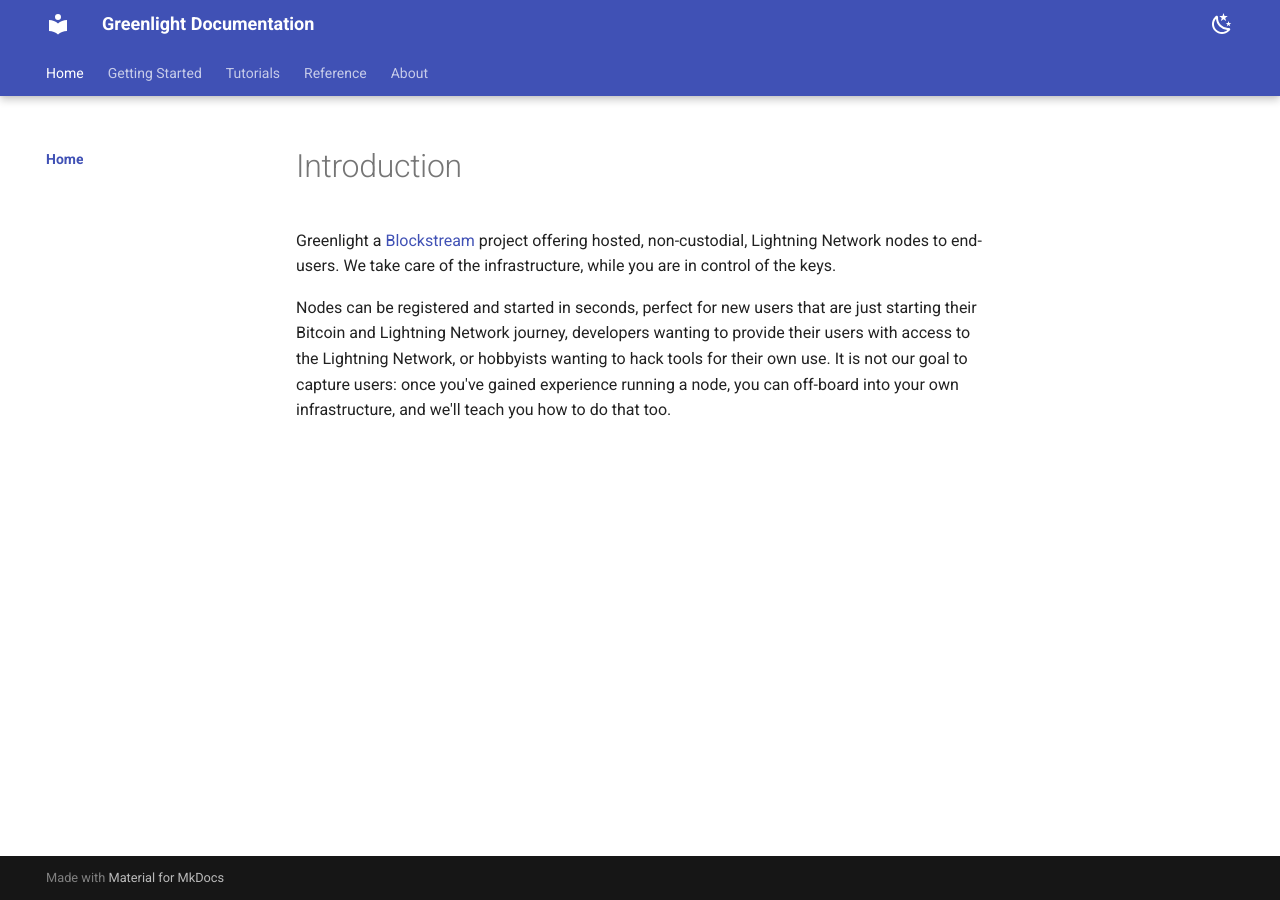
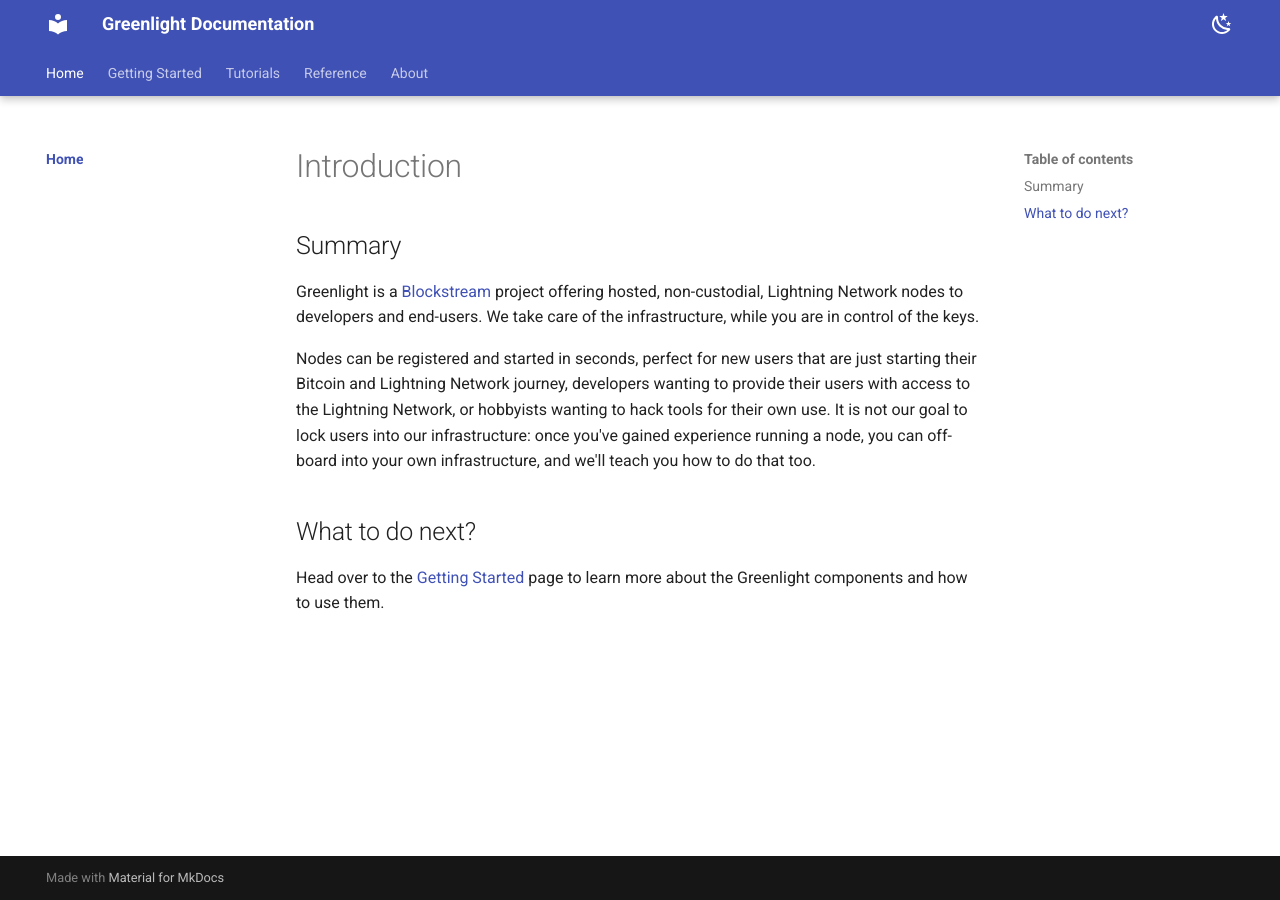
Before and after one commit to Blockstream/greenlight, an MkDocs documentation site: the page built from docs/src/index.md, in a window 1280 px wide. Built offline with MkDocs 1.6.1 and Material for MkDocs 9.7.7, drawn with Linux system fonts in a browser that asks for light colours.

Commit message:
docs: Add what to do next to index
Signed-off-by: Peter Neuroth <pet.v.ne@gmail.com>

```diff
--- a/docs/src/index.md
+++ b/docs/src/index.md
@@ -1,13 +1,23 @@
 # Introduction
 
-Greenlight a [Blockstream](https://blockstream.com) project offering
-hosted, non-custodial, Lightning Network nodes to end-users. We take
-care of the infrastructure, while you are in control of the keys.
+## Summary
+Greenlight is a [Blockstream](https://blockstream.com) project offering
+hosted, non-custodial, Lightning Network nodes to developers and
+end-users. We take care of the infrastructure, while you are in
+control of the keys.
 
 Nodes can be registered and started in seconds, perfect for new users
 that are just starting their Bitcoin and Lightning Network journey,
 developers wanting to provide their users with access to the Lightning
 Network, or hobbyists wanting to hack tools for their own use. It is
-not our goal to capture users: once you've gained experience running a
-node, you can off-board into your own infrastructure, and we'll teach
-you how to do that too.
+not our goal to lock users into our infrastructure: once you've
+gained experience running a node, you can off-board into your own
+infrastructure, and we'll teach you how to do that too.
+
+
+## What to do next?
+Head over to the [Getting Started][getting-started] page to learn
+more about the Greenlight components and how to use them.
+
+
+[getting-started]: ./getting-started/index.md
```
